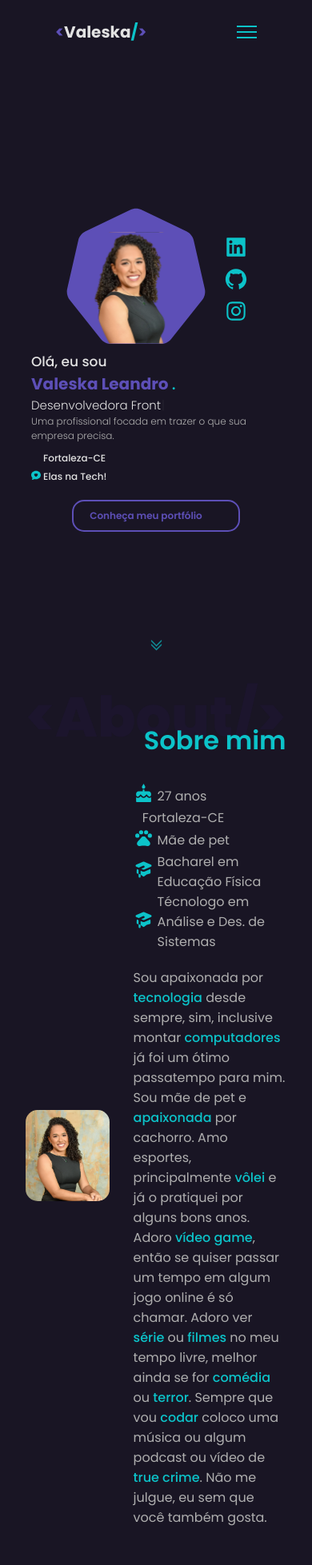
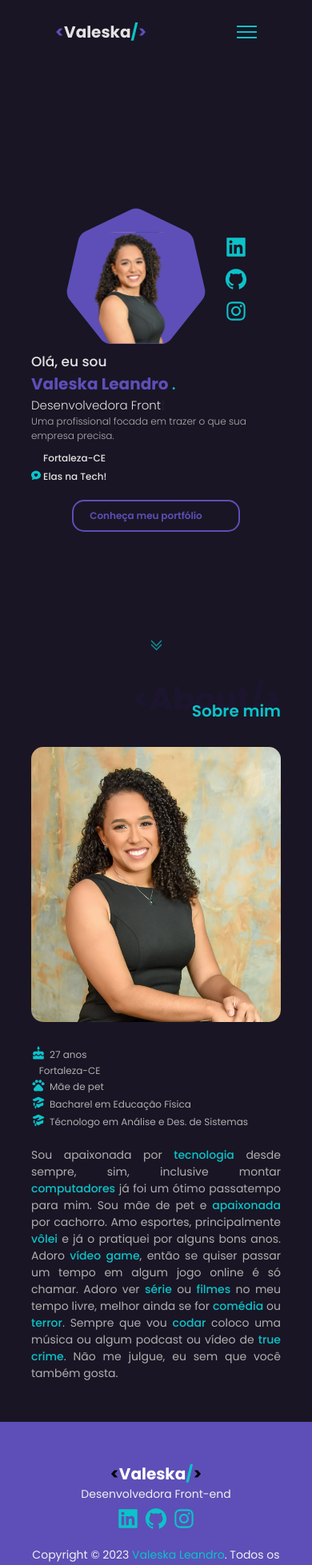
Before and after one commit to ValeskaLeandro/final-project-elasnatech, a React (Vite) app: page / in a window 390 px wide. Shown: the top 1957 px of the page at 80% size. Built offline with nearby package versions, Linux system fonts and the light colour scheme; some icons are missing; the HTML template or start-up script is replaced by a standard one.

Commit message:
:iphone: feat: Add responsiveness to the about section.

```diff
--- a/src/components/About/styled.ts
+++ b/src/components/About/styled.ts
@@ -4,6 +4,7 @@ export const AboutSection = styled.section`
   display: flex;
   flex-direction: column;
   padding-bottom: 5rem;
+  width: 100%;
 
   .content {
     display: flex;
@@ -35,6 +36,17 @@ export const AboutSection = styled.section`
         }
       }
     }
+
+    @media (max-width: 998px) {
+      flex-direction: column;
+
+      .infos-about .items-info {
+        font-size: 1.2rem;
+        & span svg {
+          font-size: 1.8rem;
+        }
+      }
+    }
   }
 `
 
@@ -43,6 +55,7 @@ export const Description = styled.div`
 
   p {
     font-size: 1.6rem;
+    text-align: justify;
   }
 
   span {
@@ -53,7 +66,13 @@ export const Description = styled.div`
 
     &:hover {
       color: ${props => props.theme.colors.primaryColor};
-
     }
   }
+
+  p, span {
+    @media (max-width: 998px) {
+      font-size: 1.4rem;
+    }
+  }
+
 `
--- a/src/components/Title/styled.ts
+++ b/src/components/Title/styled.ts
@@ -5,6 +5,7 @@ export const TitleContainer = styled.div`
   display: flex;
   align-items: end;
   margin-bottom: 3rem;
+
   span {
     font-size: 7rem;
     font-weight: 800;
@@ -26,4 +27,13 @@ export const TitleContainer = styled.div`
   &.start {
     justify-content: start;
   }
+
+  @media (max-width: 998px) {
+    span {
+      font-size: 4rem;
+    }
+    h1 {
+      font-size: 2rem;
+    }
+  }
 `
```
